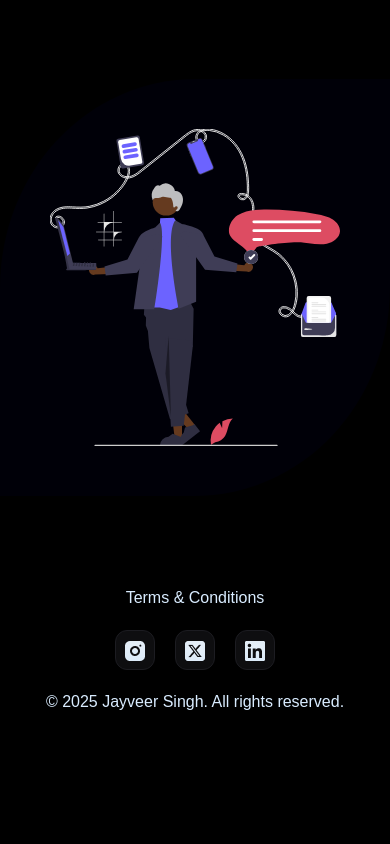
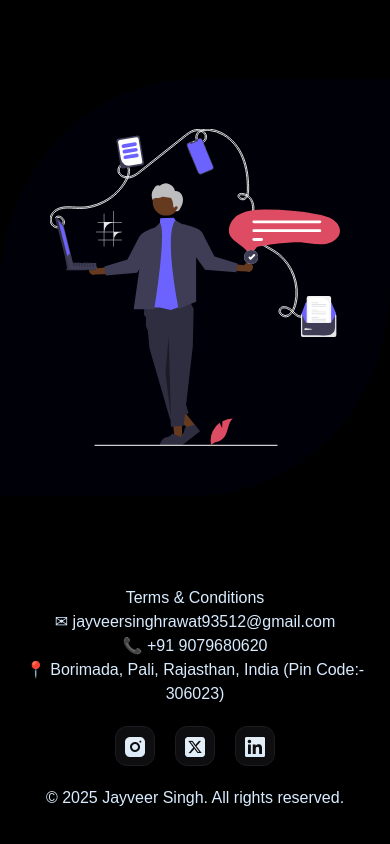
Before and after one commit to jayveer-singh1/My-Animated-Portfolio, a React (Vite) app: page / in a window 390 px wide. Shown: the part 8025-8869 px from the top of the page. Before the commit the page ends 8779 px from the top, so only its background shows below. Built offline with nearby package versions, Linux system fonts and the light colour scheme; a web font is replaced by a local one.

Commit message:
Mail, Phone and Address added in the footer section

```diff
--- a/src/sections/Footer.jsx
+++ b/src/sections/Footer.jsx
@@ -8,6 +8,9 @@ const Footer = () => {
       <div className="footer-container">
         <div className="flex flex-col justify-center">
           <p>Terms & Conditions</p>
+          <p>&#9993; jayveersinghrawat93512@gmail.com</p>
+          <p>&#128222; +91 9079680620</p>
+          <p>&#128205; Borimada, Pali, Rajasthan, India (Pin Code:- 306023)</p>
         </div>
         <div className="socials">
           {socialImgs.map((socialImg, index) => (
```
